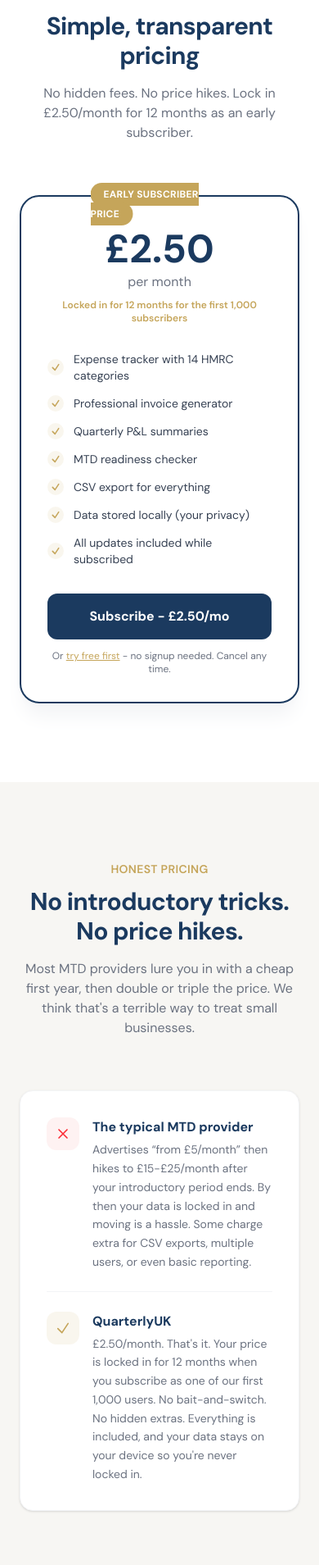
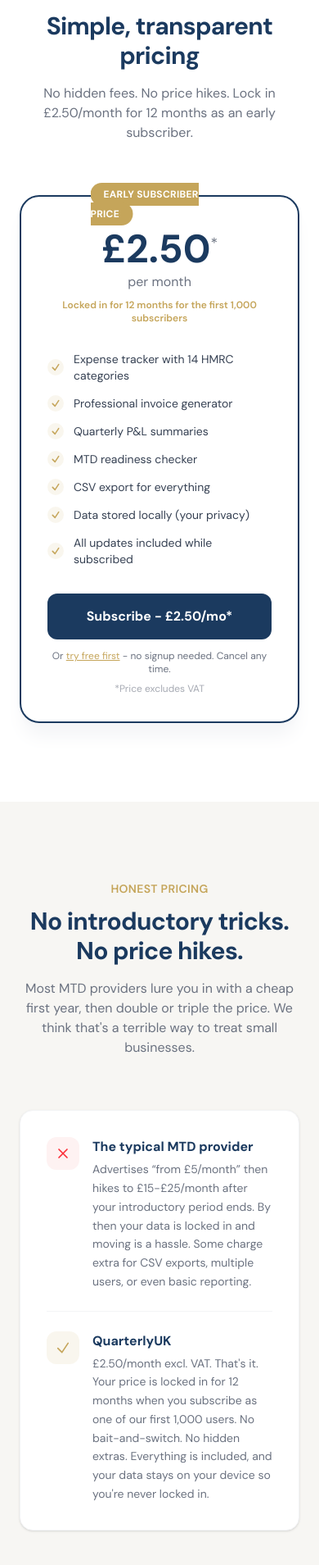
Before and after one commit to BrendonEdwards/claude_fun, a Next.js app in the folder app/: page / in a window 390 px wide. Shown: the part 5275-7184 px from the top of the page at 82% size. Built offline with nearby package versions, Linux system fonts and the light colour scheme.

Commit message:
Add excl. VAT notation to pricing
Adds asterisk and small print to pricing card, subscribe buttons,
and CTA section to indicate £2.50/mo price excludes VAT.
Matches competitor pricing convention.

```diff
--- a/app/src/app/page.tsx
+++ b/app/src/app/page.tsx
@@ -94,7 +94,7 @@
 
 const stats = [
   { value: "864K", label: "Sole traders affected by MTD" },
-  { value: "£2.50", label: "Per month, the cheapest MTD tool in the UK" },
+  { value: "\u00a32.50", label: "Per month, the cheapest MTD tool in the UK" },
   { value: "14", label: "HMRC-aligned expense categories" },
   { value: "100%", label: "Browser-based, no install needed" },
 ];
@@ -145,7 +145,8 @@
                     "price": "2.50",
                     "priceCurrency": "GBP",
                     "unitCode": "MON",
-                    "unitText": "month"
+                    "unitText": "month",
+                    "valueAddedTaxIncluded": false
                   },
                   "availability": "https://schema.org/InStock"
                 },
@@ -197,7 +198,7 @@
               className="bg-primary text-white px-5 py-2.5 rounded-full text-sm font-semibold hover:bg-primary-light transition-colors"
             >
               <span className="sm:hidden">Subscribe</span>
-              <span className="hidden sm:inline">Subscribe - £2.50/mo</span>
+              <span className="hidden sm:inline">Subscribe - £2.50/mo*</span>
             </a>
           </div>
         </div>
@@ -393,7 +394,7 @@
                 </span>
               </div>
               <div className="text-center mb-8 mt-2">
-                <div className="text-5xl md:text-6xl font-bold text-primary">£2.50</div>
+                <div className="text-5xl md:text-6xl font-bold text-primary">£2.50<span className="text-lg font-normal text-muted align-super">*</span></div>
                 <div className="text-muted mt-1">per month</div>
                 <div className="text-xs text-accent font-semibold mt-2">Locked in for 12 months for the first 1,000 subscribers</div>
               </div>
@@ -421,7 +422,7 @@
                 href={CHECKOUT_URL}
                 className="block w-full bg-primary text-white py-4 rounded-xl font-bold text-center hover:bg-primary-light transition-colors text-base"
               >
-                Subscribe - £2.50/mo
+                Subscribe - £2.50/mo*
               </a>
               <p className="text-xs text-muted text-center mt-3">
                 Or{" "}
@@ -430,6 +431,7 @@
                 </Link>{" "}
                 - no signup needed. Cancel any time.
               </p>
+              <p className="text-xs text-muted/60 text-center mt-2">*Price excludes VAT</p>
             </div>
           </div>
         </div>
@@ -476,7 +478,7 @@
                   <div>
                     <h3 className="font-bold text-primary text-base mb-1">QuarterlyUK</h3>
                     <p className="text-muted text-sm leading-relaxed">
-                      £2.50/month. That&apos;s it. Your price is locked in for 12 months when you
+                      £2.50/month excl. VAT. That&apos;s it. Your price is locked in for 12 months when you
                       subscribe as one of our first 1,000 users. No bait-and-switch. No hidden extras.
                       Everything is included, and your data stays on your device so you&apos;re never locked in.
                     </p>
@@ -515,7 +517,7 @@
                 },
                 {
                   step: "2",
-                  title: "Subscribe for £2.50/month",
+                  title: "Subscribe for £2.50/month*",
                   desc: "When you're ready, click Subscribe. You'll be taken to our secure checkout (powered by LemonSqueezy). Pay by card, and you're done.",
                   icon: (
                     <svg className="w-6 h-6" fill="none" viewBox="0 0 24 24" stroke="currentColor" strokeWidth={1.5}>
@@ -697,17 +699,18 @@
           </h2>
           <p className="text-slate-300 text-lg mb-8 max-w-lg mx-auto">
             Get your expenses and invoices sorted before the April 2026
-            deadline. £2.50/month, locked in for the first 1,000 subscribers.
+            deadline. £2.50/month*, locked in for the first 1,000 subscribers.
           </p>
           <a
             href={CHECKOUT_URL}
             className="inline-flex items-center gap-2 bg-accent text-white px-10 py-4 rounded-full text-base font-bold hover:shadow-lg hover:shadow-accent/25 transition-all"
           >
-            Subscribe - £2.50/mo
+            Subscribe - £2.50/mo*
             <svg className="w-4 h-4" fill="none" viewBox="0 0 24 24" stroke="currentColor" strokeWidth={2.5}>
               <path strokeLinecap="round" strokeLinejoin="round" d="M13.5 4.5 21 12m0 0-7.5 7.5M21 12H3" />
             </svg>
           </a>
+          <p className="text-slate-400 text-xs mt-4">*Price excludes VAT</p>
         </div>
       </section>
 
@@ -734,7 +737,7 @@
           </div>
           <div className="border-t border-white/10 mt-8 pt-8 flex flex-col md:flex-row justify-between items-center gap-4 text-sm text-slate-500">
             <span>&copy; 2026 QuarterlyUK. All rights reserved.</span>
-            <p className="text-xs text-slate-500 mt-2">QuarterlyUK is a record-keeping tool, not a tax adviser. Consult a qualified professional for tax advice.</p>
+            <p className="text-xs text-slate-500 mt-2">QuarterlyUK is a record-keeping tool, not a tax adviser. Consult a qualified professional for tax advice. All prices exclude VAT.</p>
             <span>
               QuarterlyUK is a record-keeping tool, not a tax adviser.{" "}
               <Link href="/terms" className="underline hover:text-slate-300">Terms</Link>
```
